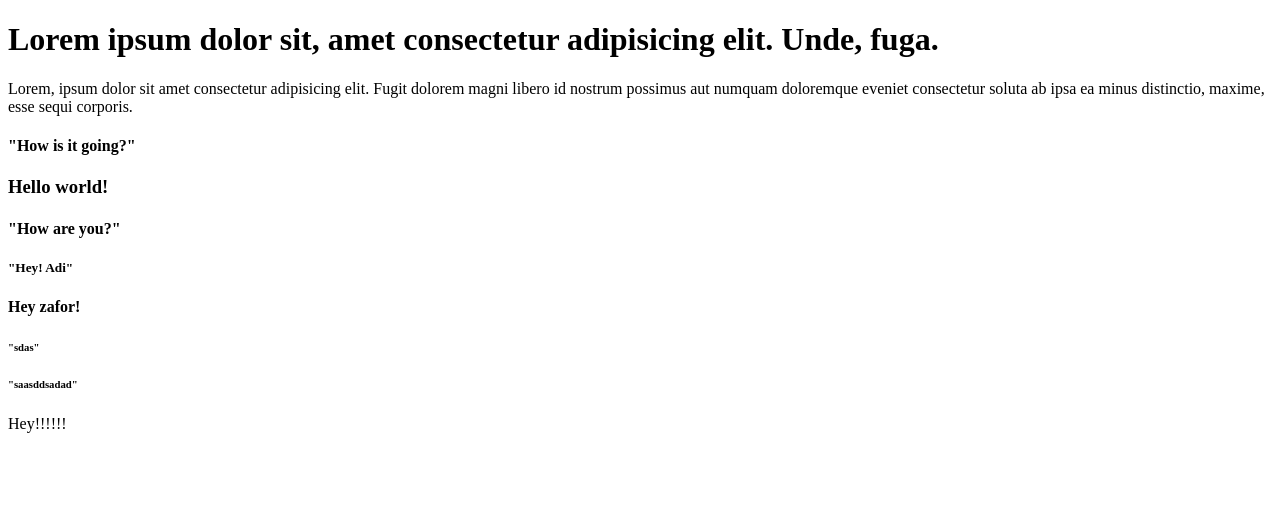
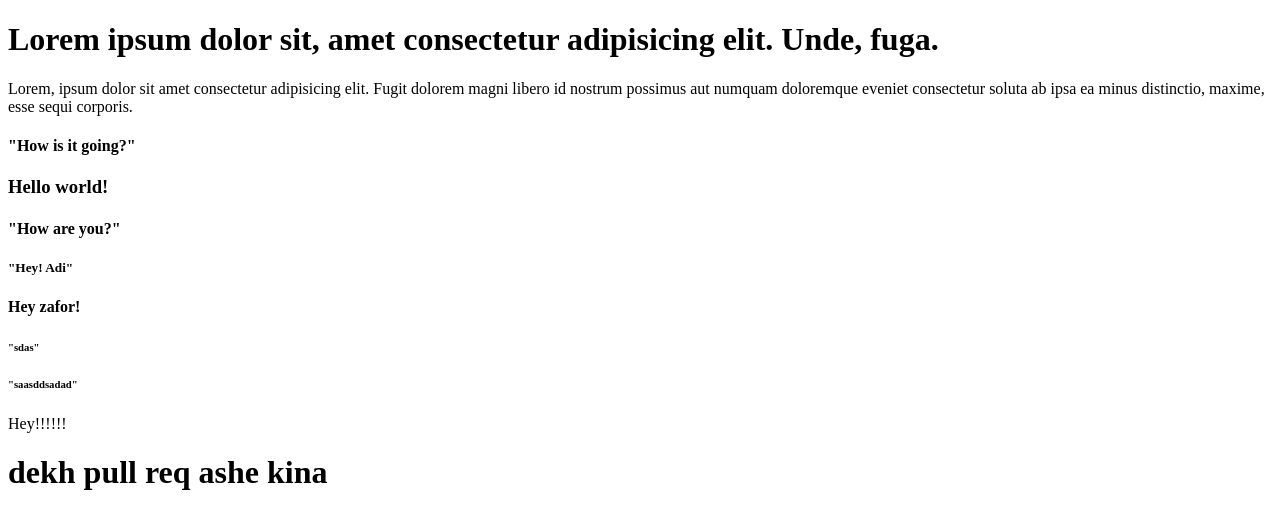
Before and after one commit to mushayed/NTN-Practice, a plain HTML site: page index.html in a window 1280 px wide. Drawn offline with Linux system fonts and the light colour scheme.

Commit message:
hoise na

```diff
--- a/index.html
+++ b/index.html
@@ -24,5 +24,6 @@
     <h6>"sdas"</h6>
     <h6>"saasddsadad"</h6>
     <p>Hey!!!!!!</p>
+    <h1>dekh pull req ashe kina</h1>
   </body>
 </html>
```
